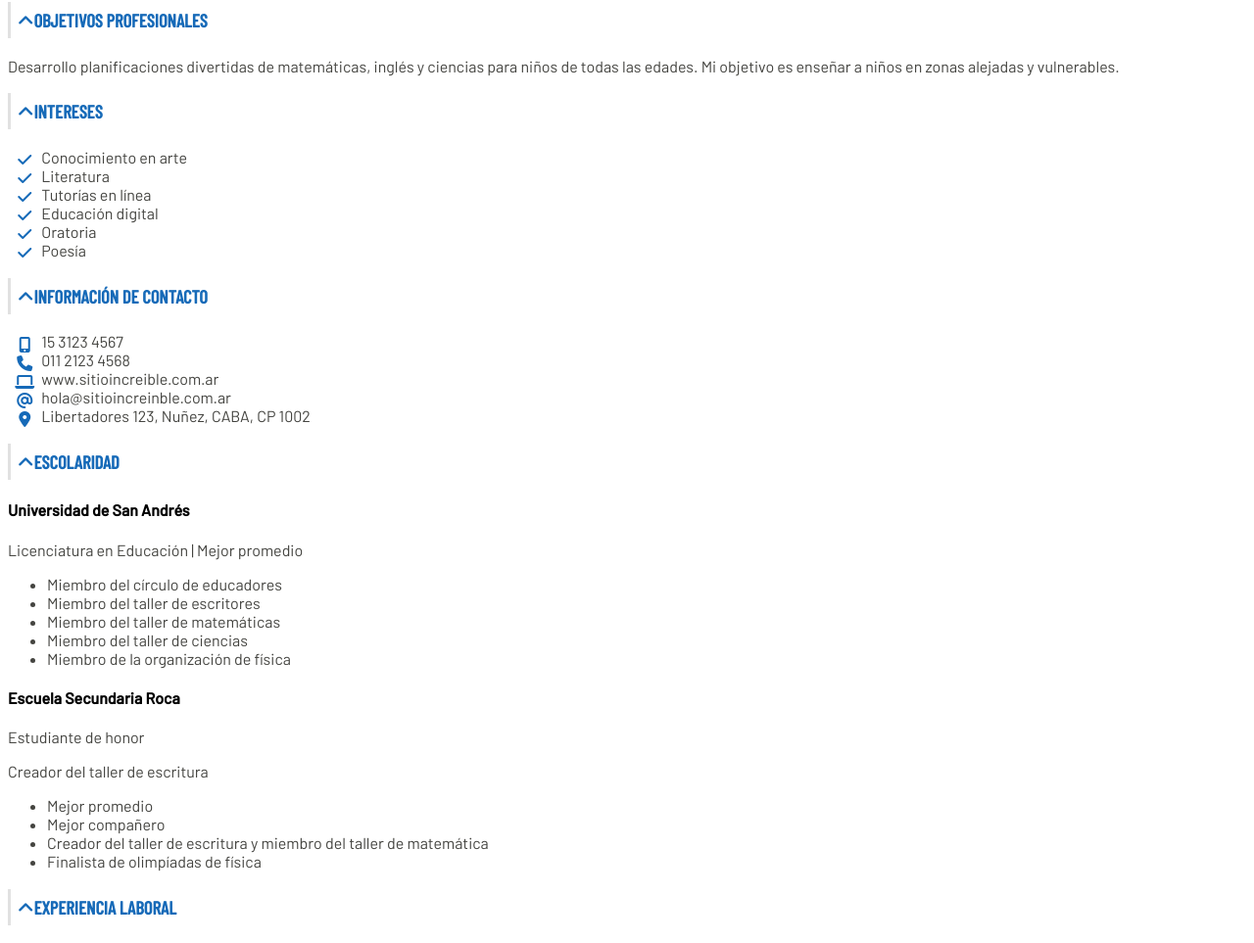
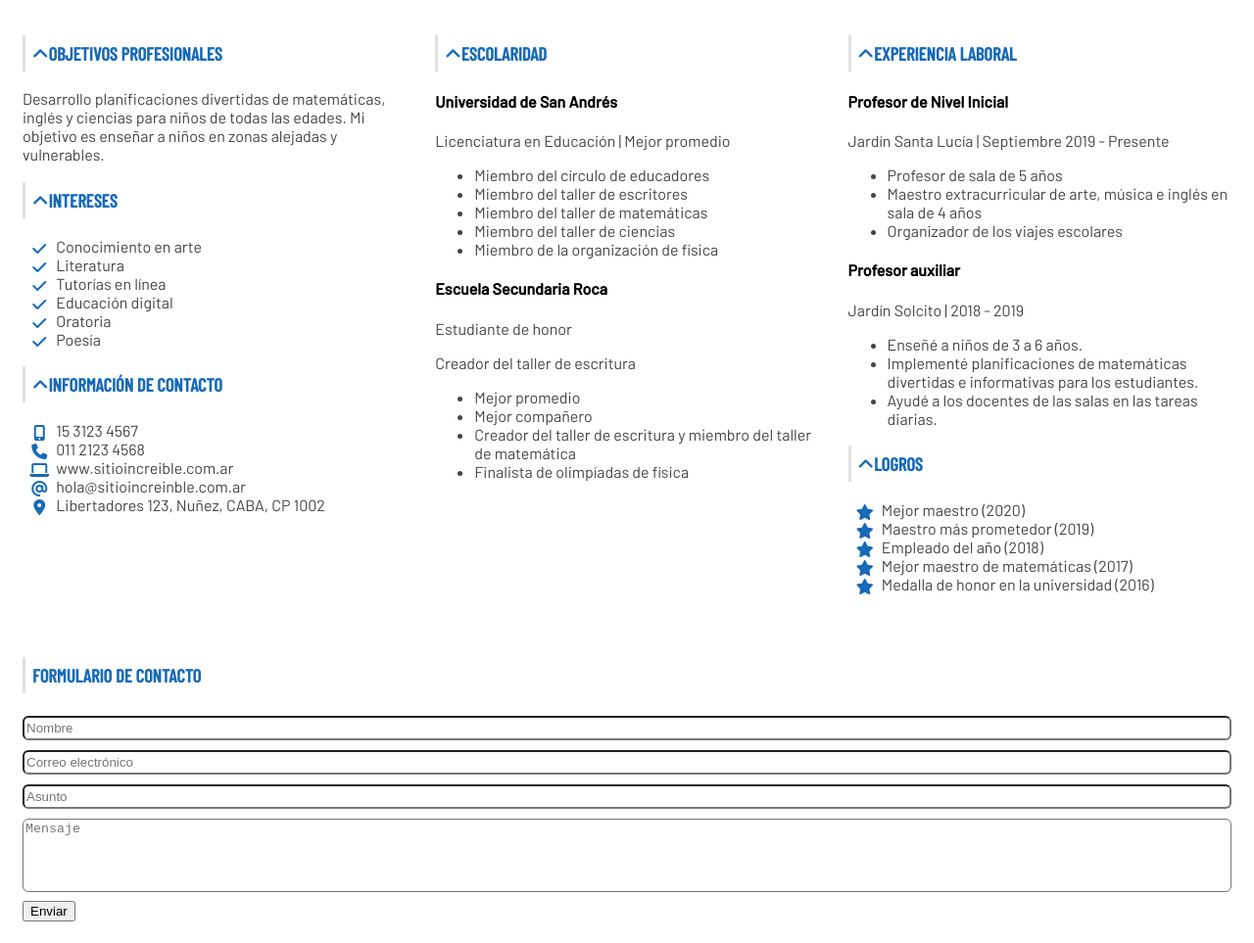
Before and after one commit to l-trabado/l-trabado.github.io, a plain HTML site: page index.html in a window 1280 px wide. Shown: the part 336-1299 px from the top of the page at 98% size. Drawn offline with nearby package versions, Linux system fonts and the light colour scheme.

Commit message:
Cambios en CSS y HTML para hacerlo full responsive

```diff
--- a/css/styles.css
+++ b/css/styles.css
@@ -52,11 +52,35 @@ ul{
 	font-family: 'Barlow', sans-serif;
 }
 
-.col-1 {width: 8.33%; background-color: #166ab8; float: left;}
+input{
+	width: 100%;
+	height: 25px;
+	margin: 5px 0;
+	border-radius: 6px;
+}
+
+textarea{
+	width: 100%;
+	height: 75px;
+	margin: 5px 0;
+	border-radius: 6px;
+	resize: none;
+}
+
+[class*="col-"]{
+	float: left;
+	padding: 15px;
+	/* Para dispositivos móviles */
+	width: 100%;
+}
+
+@media only screen and (min-width: 768px){
+	/* Para dispositivos de escritorio */
+	.col-1 {width: 8.33%; /*background-color: #166ab8; float: left;*/}
 	.col-2 {width: 16.66%;}
 	.col-3 {width: 25%;}
 	.col-4 {width: 33.33%;}
-.col-5 {width: 41.66%; float: left;}
+	.col-5 {width: 41.66%; /*float: left;*/}
 	.col-6 {width: 50%;}
 	.col-7 {width: 58.33%;}
 	.col-8 {width: 66.66%;}
@@ -64,6 +88,13 @@ ul{
 	.col-10 {width: 83.33%;}
 	.col-11 {width: 91.66%;}
 	.col-12 {width: 100%;}
+}
+
+.fila::after{
+	content: "";
+	clear: both;
+	display: table;
+}
 
 .recortar_imagen{
 	margin: auto;
--- a/index.html
+++ b/index.html
@@ -30,16 +30,17 @@
 	<div class="col-1">""</div>
 	-->
 
-	<!--
-	<div class="col-5">
-	-->
+
+	<div class="header">
 		<div class="recortar_imagen">
 			<img src="https://cdn.pixabay.com/photo/2018/12/04/22/06/young-man-3856755_960_720.jpg" alt="Foto de frente de Juan Noriega">
 		</div>
-
 		<h1>JUAN NORIEGA</h1>
 		<h2>PROF. DE NIVEL INICIAL</h2>
+	</div>
 
+	<div class="fila">
+		<div class="col-4">
 			<h3><i class="fa-solid fa-angle-up" onclick="ocultarSeccion('seccion1', this)"></i>OBJETIVOS PROFESIONALES</h3>
 			<p id="seccion1">Desarrollo planificaciones divertidas de matemáticas, inglés y ciencias para niños de todas las edades. Mi objetivo es enseñar a niños en zonas alejadas y vulnerables.</p>
 
@@ -61,15 +62,12 @@
 				<li><span class="fa-li"><i class="fa-solid fa-at"></i></span>hola@sitioincreinble.com.ar</li>
 				<li><span class="fa-li"><i class="fa-solid fa-location-dot"></i></span>Libertadores 123, Nuñez, CABA, CP 1002</li>
 			</ul>
-	<!--
 		</div>
-	-->
 	<!--
 	<div class="col-1">""</div>
 	-->
-	<!--
-	<div class="col-5">
-	-->
+
+		<div class="col-4">
 			<h3><i class="fa-solid fa-angle-up" onclick="ocultarSeccion('seccion4', this)"></i>ESCOLARIDAD</h3>
 			<div id="seccion4">
 				<h4>Universidad de San Andrés</h4>
@@ -91,7 +89,8 @@
 					<li>Finalista de olimpíadas de física</li>
 				</ul>
 			</div>
-
+		</div>
+		<div class="col-4">
 			<h3><i class="fa-solid fa-angle-up" onclick="ocultarSeccion('seccion5', this)"></i>EXPERIENCIA LABORAL</h3>
 			<div id="seccion5">
 				<h4>Profesor de Nivel Inicial</h4>
@@ -118,25 +117,30 @@
 				<li><span class="fa-li"><i class="fa-solid fa-star"></i></span>Mejor maestro de matemáticas (2017)</li>
 				<li><span class="fa-li"><i class="fa-solid fa-star"></i></span>Medalla de honor en la universidad (2016)</li>
 			</ul>
+		</div>
+	</div>
 
-		<h3><i class="fa-solid fa-angle-up" onclick="ocultarSeccion('seccion7', this)"></i>FORMULARIO DE CONTACTO</h3>
-		<form action="">
-			<label for="">
+	<div class="col-12">
+		<h3><!--<i class="fa-solid fa-angle-up" onclick="ocultarSeccion('seccion7', this)">--></i>FORMULARIO DE CONTACTO</h3>
+		<form id="seccion7" method="post">
+			<label for="nombre">
 				<input type="text" id="nombre" placeholder="Nombre" required>
 			</label>
-			<label for="">
+			<label for="correo">
 				<input type="email" id="correo" placeholder="Correo electrónico" required>
 			</label>
-			<label for="">
+			<label for="asunto">
 				<input type="text" id="asunto" placeholder="Asunto" required>
 			</label>
-			<label for="">
-				<input type="text" id="mensaje" placeholder="Mensaje" required>
+			<label for="mensaje">
+				<textarea type="text" id="mensaje" placeholder="Mensaje" required></textarea>
 			</label>
 			<button type="submit" id="enviar">Enviar</button>
 		</form>
+	</div>
 		<!--
 	</div>
 	-->
+
 </body>
 </html>
```
Lines whose indentation alone changed are shown as unchanged.
